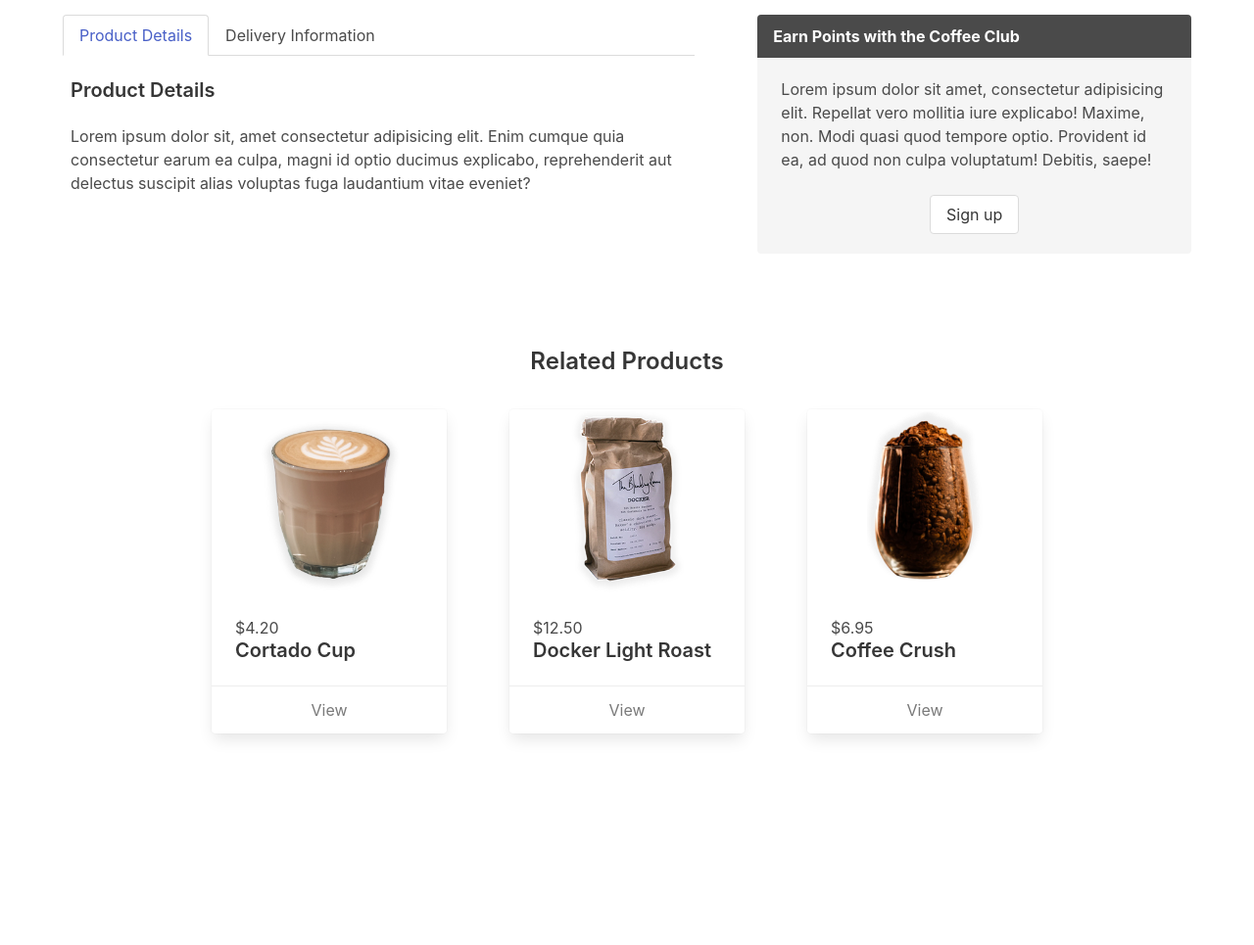
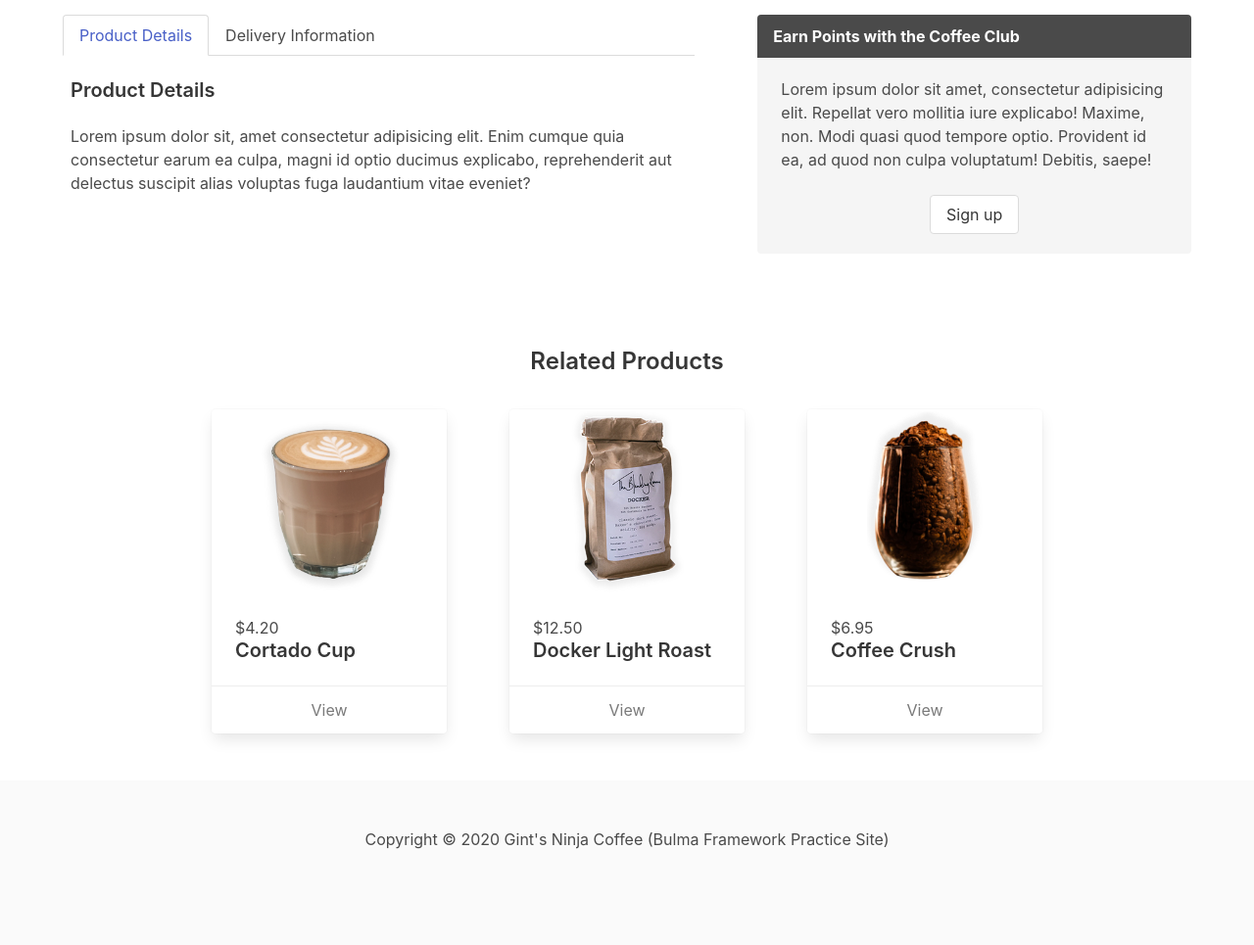
Before and after one commit to Gintstir/bulma-practice, a plain HTML site: page index.html in a window 1280 px wide. Shown: the part 563-1528 px from the top of the page at 98% size. Before the commit the page ends 1360 px from the top, so only its background shows below. Drawn offline with nearby package versions, Linux system fonts and the light colour scheme.

Commit message:
final video, added footer. practice finished

```diff
--- a/index.html
+++ b/index.html
@@ -222,6 +222,13 @@
         </div>
     </div>
 
+    <!-- footer  -->
+    <footer class="footer">
+        <div class="content has-text-centered">
+            <p>Copyright © 2020 Gint's Ninja Coffee (Bulma Framework Practice Site)</p>
+        </div>
+    </footer>
+
     <script src="assets/js/script.js"></script>
 </body>
 
```
